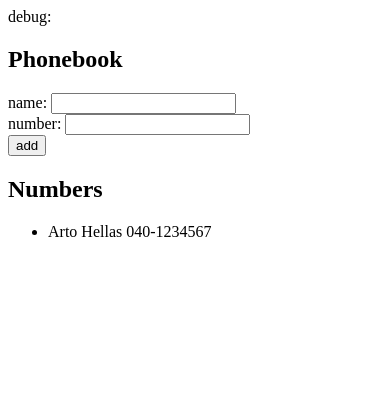
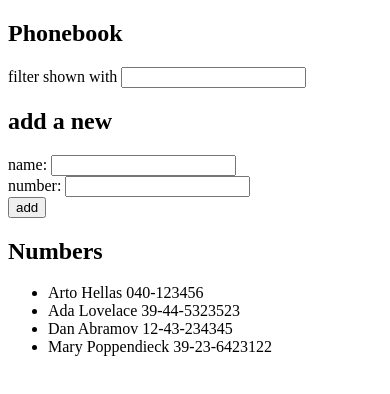
Before and after one commit to llfalcao/fullstackopen, a React (Vite) app in the folder part2/phonebook/: page / in a window 390 px wide. Shown: the top 394 px of the page. Built offline with nearby package versions, Linux system fonts and the light colour scheme.

Commit message:
Part 2: 2.9 - implement phonebook search

```diff
--- a/part2/phonebook/src/App.jsx
+++ b/part2/phonebook/src/App.jsx
@@ -2,13 +2,18 @@
 
 const App = () => {
   const [persons, setPersons] = useState([
-    { name: 'Arto Hellas', number: '040-1234567' },
+    { name: 'Arto Hellas', number: '040-123456', id: 1 },
+    { name: 'Ada Lovelace', number: '39-44-5323523', id: 2 },
+    { name: 'Dan Abramov', number: '12-43-234345', id: 3 },
+    { name: 'Mary Poppendieck', number: '39-23-6423122', id: 4 },
   ]);
   const [newName, setNewName] = useState('');
   const [newNumber, setNewNumber] = useState('');
+  const [searchInput, setSearchInput] = useState('');
 
   const handleNameChange = (event) => setNewName(event.target.value);
   const handleNumberChange = (event) => setNewNumber(event.target.value);
+  const handleSearchInputChange = (event) => setSearchInput(event.target.value);
 
   const addPerson = (event) => {
     event.preventDefault();
@@ -23,8 +28,16 @@
 
   return (
     <div>
-      <div>debug: {newName}</div>
       <h2>Phonebook</h2>
+      <label htmlFor='search'>
+        filter shown with{' '}
+        <input
+          id='search'
+          value={searchInput}
+          onChange={handleSearchInputChange}
+        />
+      </label>
+      <h2>add a new</h2>
       <form onSubmit={addPerson}>
         <div style={{ display: 'flex', flexDirection: 'column' }}>
           <label htmlFor='name'>
@@ -46,11 +59,15 @@
       </form>
       <h2>Numbers</h2>
       <ul>
-        {persons.map((person) => (
-          <li key={person.name}>
-            {person.name} {person.number}
-          </li>
-        ))}
+        {persons
+          .filter((person) =>
+            person.name.toLowerCase().includes(searchInput.toLowerCase()),
+          )
+          .map((person) => (
+            <li key={person.id}>
+              {person.name} {person.number}
+            </li>
+          ))}
       </ul>
     </div>
   );
```
